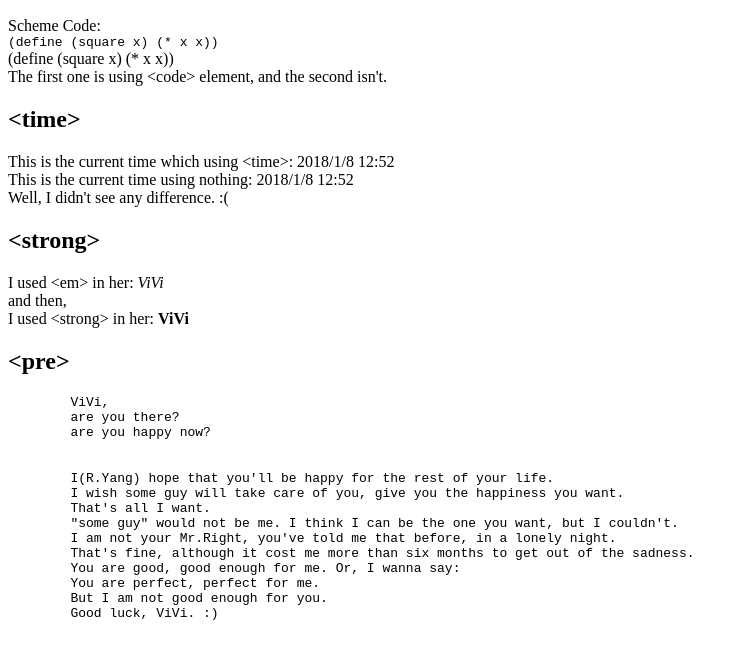
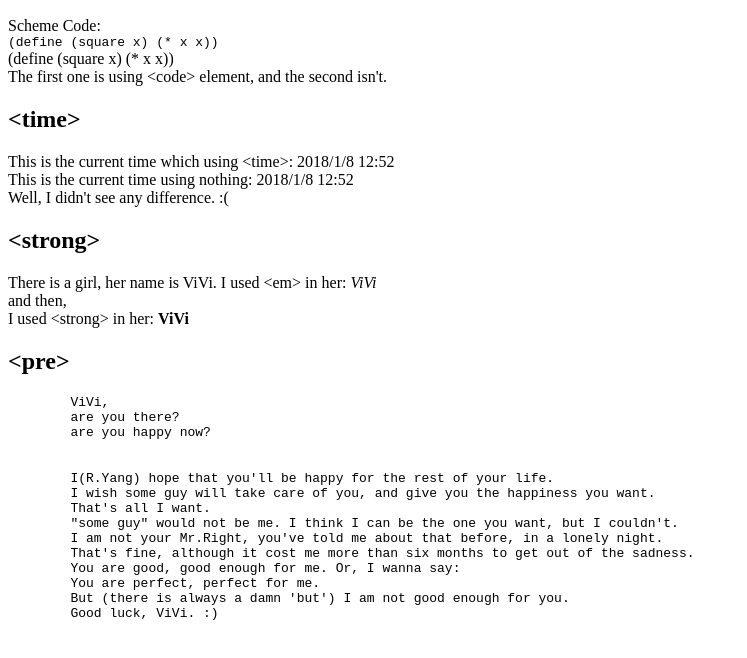
Before and after one commit to Riyang/my-little-html, a plain HTML site: page chap3/other-elements.html in a window 1280 px wide. Shown: the part 96-754 px from the top of the page, without its empty margins (0-747 px from the left). Drawn offline with Linux system fonts and the light colour scheme.

Commit message:
Update other-elements.html

```diff
--- a/chap3/other-elements.html
+++ b/chap3/other-elements.html
@@ -23,6 +23,7 @@
 
 	<h2>&lt;strong&gt;</h2>
 	<p>
+          There is a girl, her name is ViVi.
 	  I used &lt;em&gt; in her:     <em>ViVi</em>
 	  <br>and then, <br>
 	  I used &lt;strong&gt; in her: <strong>ViVi</strong>
@@ -38,14 +39,14 @@
 	</p>
 	<pre>
         I(R.Yang) hope that you'll be happy for the rest of your life.
-        I wish some guy will take care of you, give you the happiness you want.
+        I wish some guy will take care of you, and give you the happiness you want.
         That's all I want.
         "some guy" would not be me. I think I can be the one you want, but I couldn't.
-        I am not your Mr.Right, you've told me that before, in a lonely night.
+        I am not your Mr.Right, you've told me about that before, in a lonely night.
         That's fine, although it cost me more than six months to get out of the sadness.
         You are good, good enough for me. Or, I wanna say:
         You are perfect, perfect for me.
-        But I am not good enough for you.
+        But (there is always a damn 'but') I am not good enough for you.
         Good luck, ViVi. :)
 	</pre>
 
```
